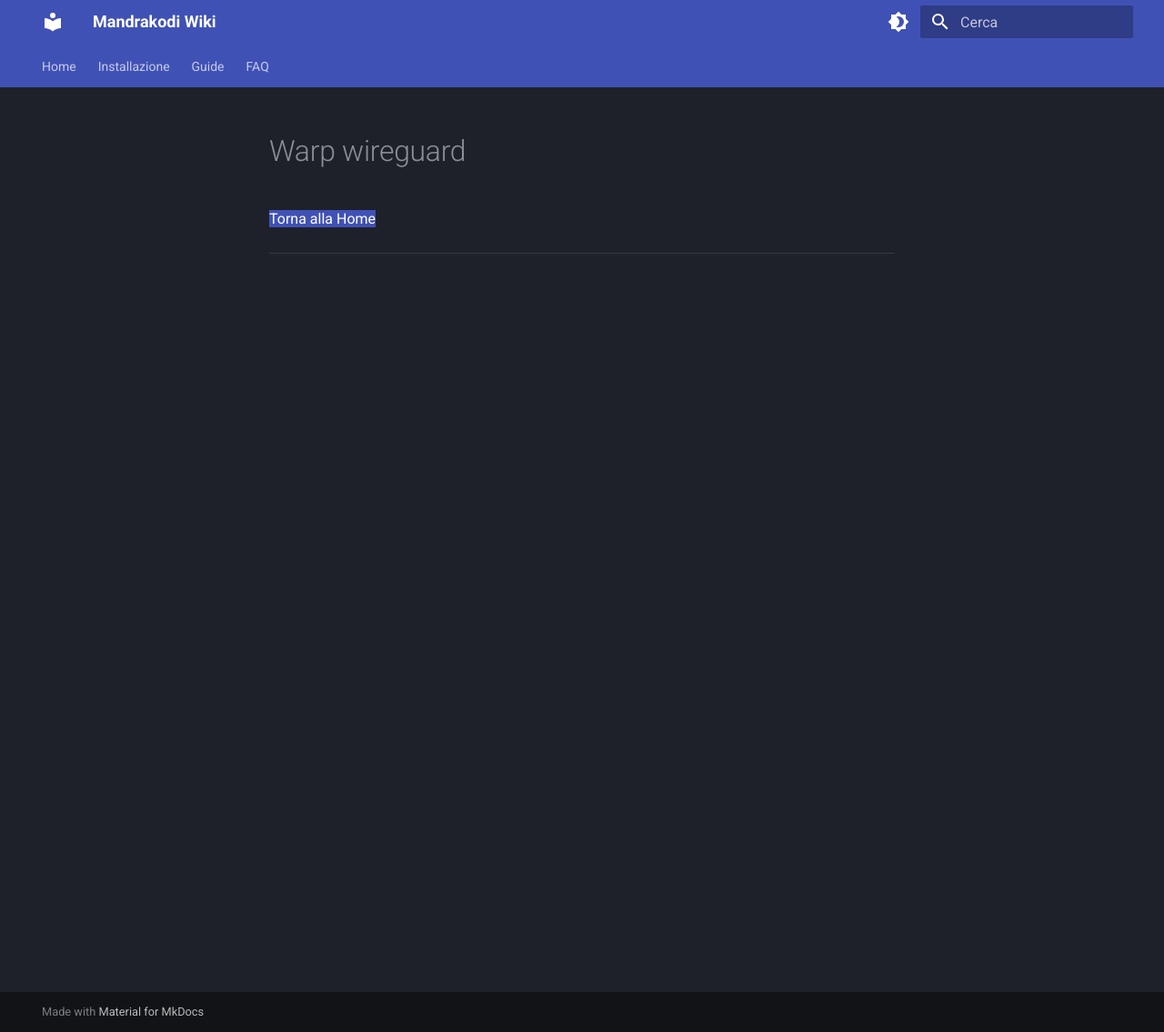
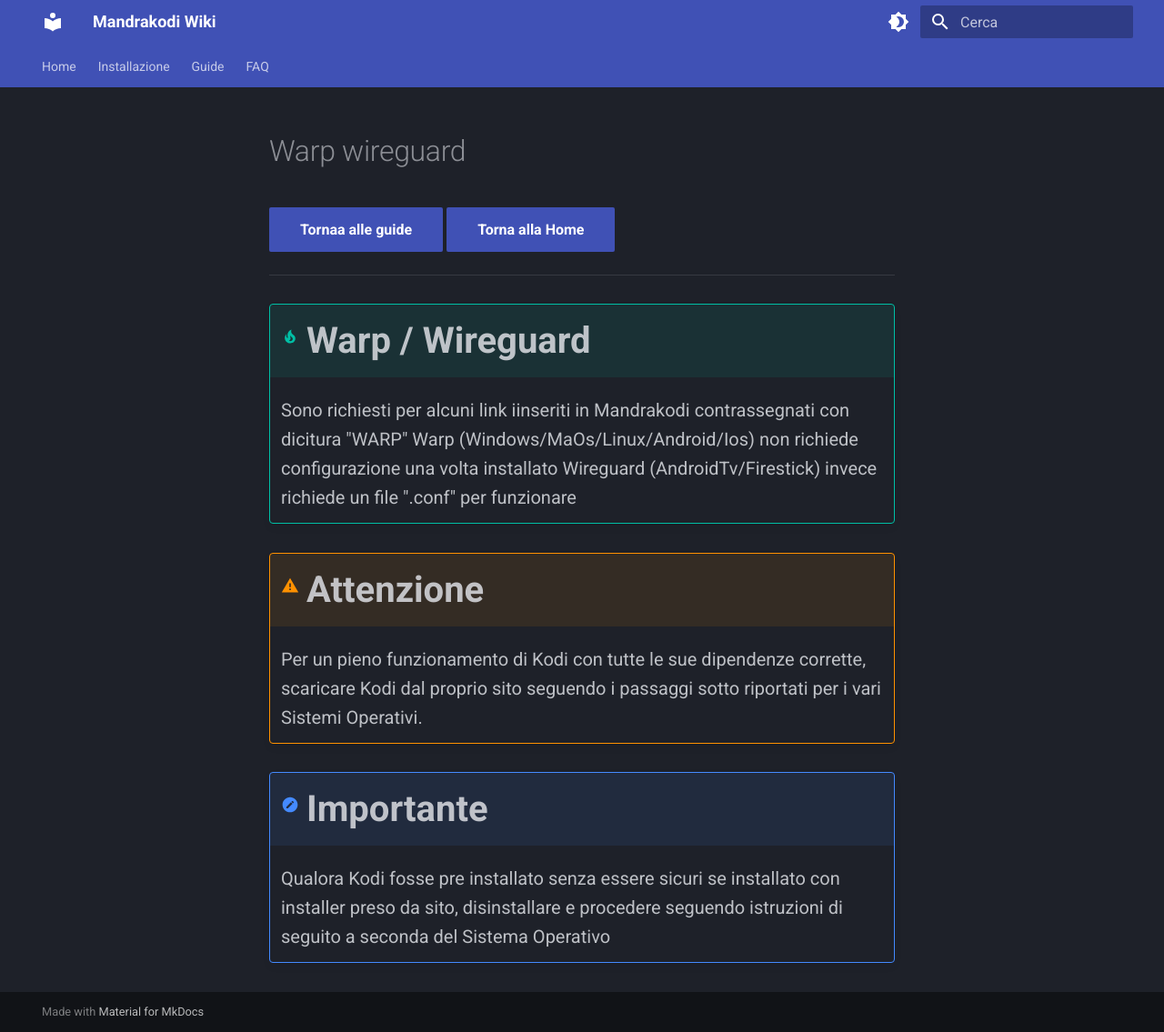
Before and after one commit to campipaolo/Mandrakodi-Wiki, an MkDocs documentation site: the page built from docs/guide/warp_wireguard.md, in a window 1280 px wide and 1135 px high. Shown: the whole window at 91% size. Built offline with MkDocs 1.6.1 and Material for MkDocs 9.7.7, drawn with Linux system fonts in a browser that asks for light colours.

Commit message:
css
extra css blocchi

```diff
--- a/docs/guide/warp_wireguard.md
+++ b/docs/guide/warp_wireguard.md
@@ -1,3 +1,16 @@
-[Torna alla Home](../index.md){..md-button .md-button--primary}
+[Tornaa alle guide](../guide/tutorials.md){.md-button .md-button--primary} [Torna alla Home](../index.md){.md-button .md-button--primary}
 
 ------
+
+!!! tip "Warp / Wireguard"
+    Sono richiesti per alcuni link iinseriti in Mandrakodi contrassegnati con dicitura "WARP"
+     Warp (Windows/MaOs/Linux/Android/Ios) non richiede configurazione una volta installato
+     Wireguard (AndroidTv/Firestick)  invece richiede un file ".conf" per funzionare
+
+
+
+!!! warning "Attenzione"
+    Per un pieno funzionamento di Kodi con tutte le sue dipendenze corrette, scaricare Kodi dal proprio sito seguendo i passaggi sotto riportati per i vari Sistemi Operativi.
+
+!!! important "Importante"
+    Qualora Kodi fosse pre installato senza essere sicuri se installato con installer preso da sito, disinstallare e procedere seguendo istruzioni di seguito a seconda del Sistema Operativo
--- /dev/null
+++ b/docs/stylesheets/extra.css
@@ -0,0 +1,11 @@
+/* Aumenta la dimensione del testo del contenuto dei blocchi */
+.md-typeset .admonition,
+.md-typeset details {
+  font-size: 1rem; /* Valore di default standard: ~0.8rem. Puoi impostare 0.9rem, 1rem o 16px */
+}
+
+/* Aumenta la dimensione del titolo del blocco (opzionale) */
+.md-typeset .admonition-title,
+.md-typeset summary {
+  font-size: 2rem;   /* Regola la dimensione del titolo a piacimento */
+}
--- a/mkdocs.yml
+++ b/mkdocs.yml
@@ -38,3 +38,5 @@
   - pymdownx.emoji:
       emoji_index: !!python/name:materialx.emoji.twemoji
       emoji_generator: !!python/name:materialx.emoji.to_svg
+extra_css:
+  - stylesheets/extra.css
```
Also changed, not shown: docs/guide/acestream.md (+2 -2 lines).
